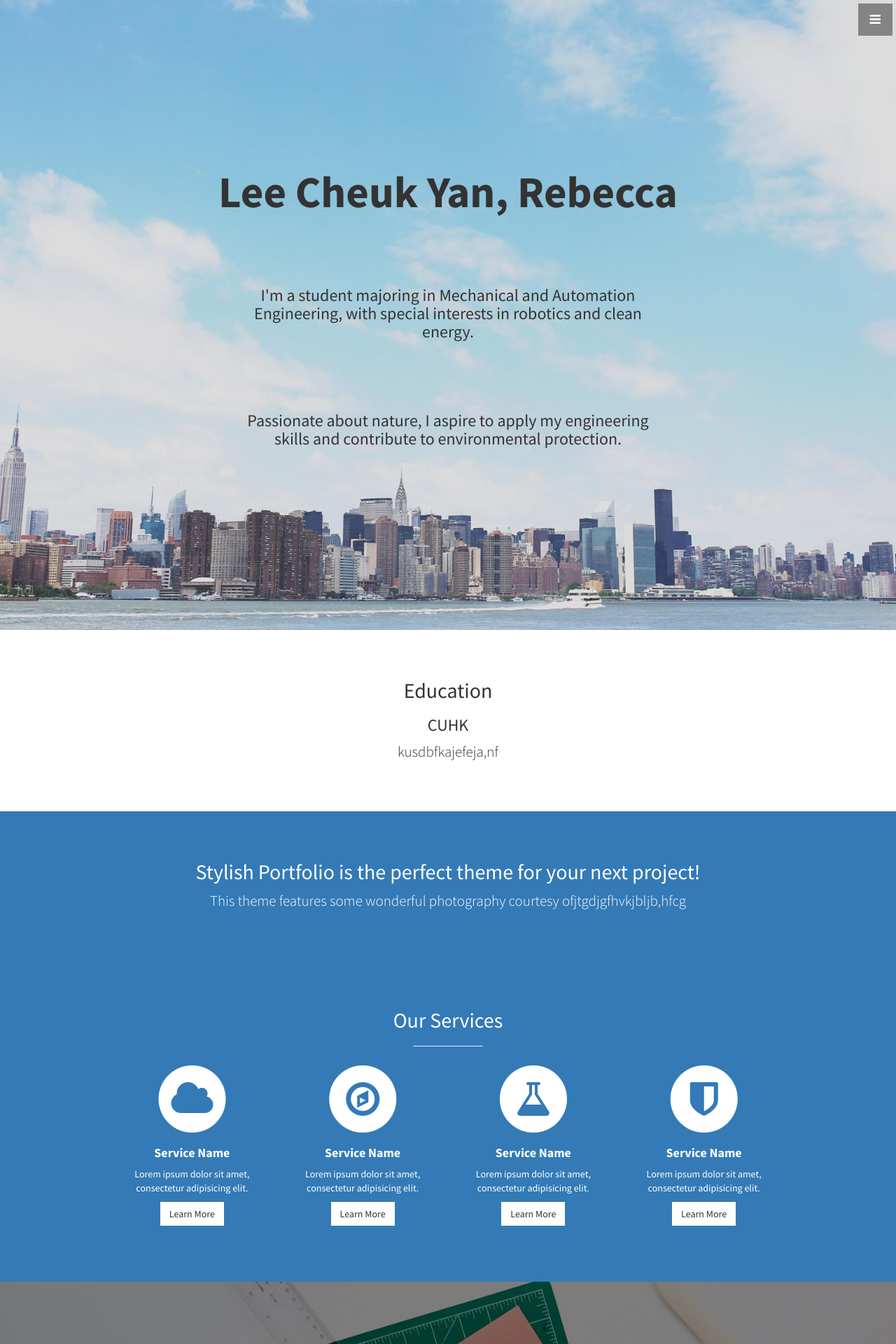
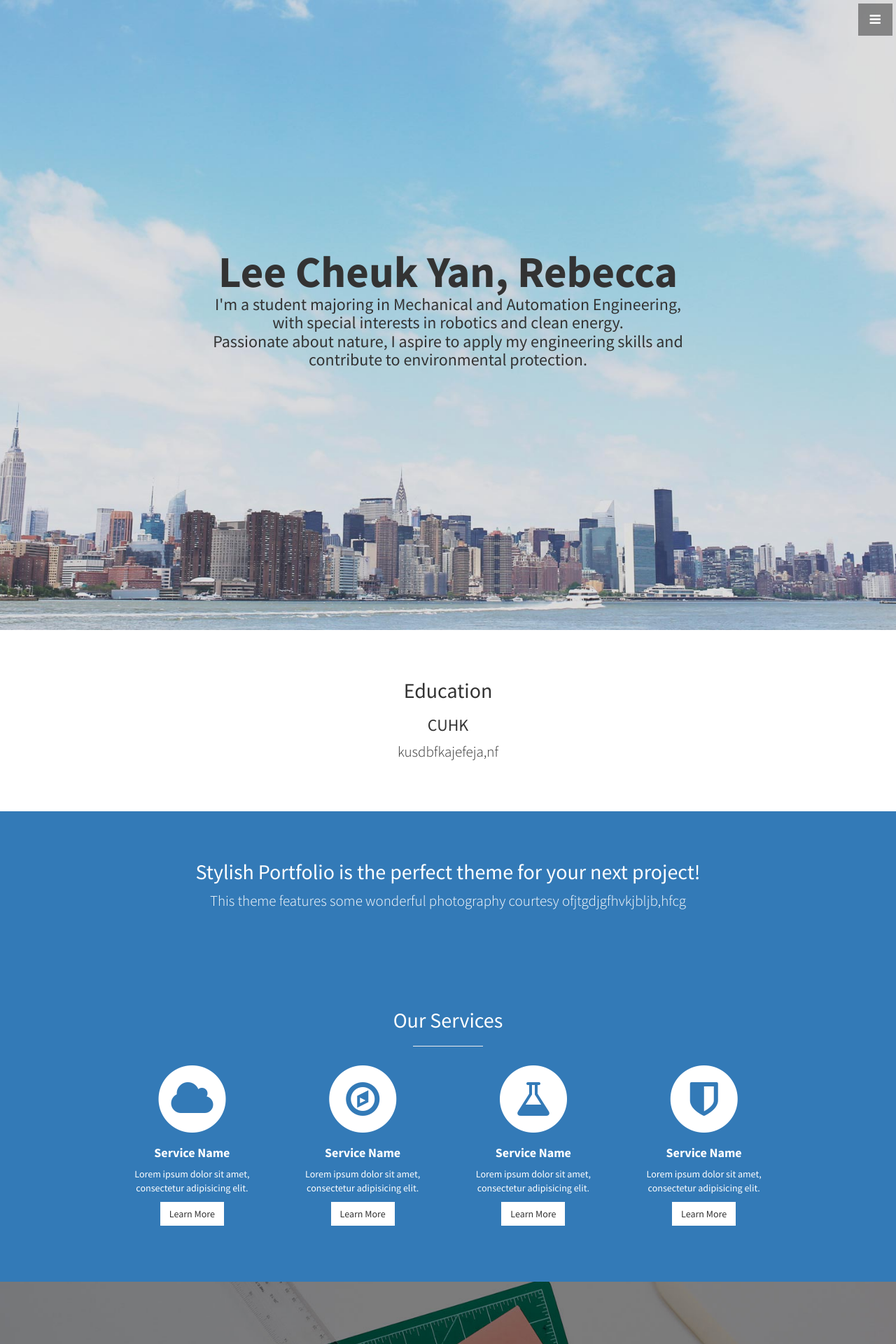
Before and after one commit to leelacceber/stylish-portfolio-jekyll-master, a Jekyll site: the page built from index.html, in a window 1280 px wide. Shown: the top 1920 px of the page at 70% size. Built offline with Jekyll 4.4.1, drawn with Linux system fonts in a browser that asks for light colours.

Commit message:
Update stylish-portfolio.css

```diff
--- a/css/stylish-portfolio.css
+++ b/css/stylish-portfolio.css
@@ -25,15 +25,15 @@ body {
 
 .text-vertical-center h1 {
     margin: 0;
-    padding: 50px;
+    padding: 0 50px;
     font-size: 4.5em;
     font-weight: 700;
 }
 
 .text-vertical-center h3 {
-    max-width: 700px;
+    max-width: 800px;
     margin: 0 auto;
-    padding: 50px;
+    padding: 0 50px;
 }
 
 /* Custom Button Styles */
```
